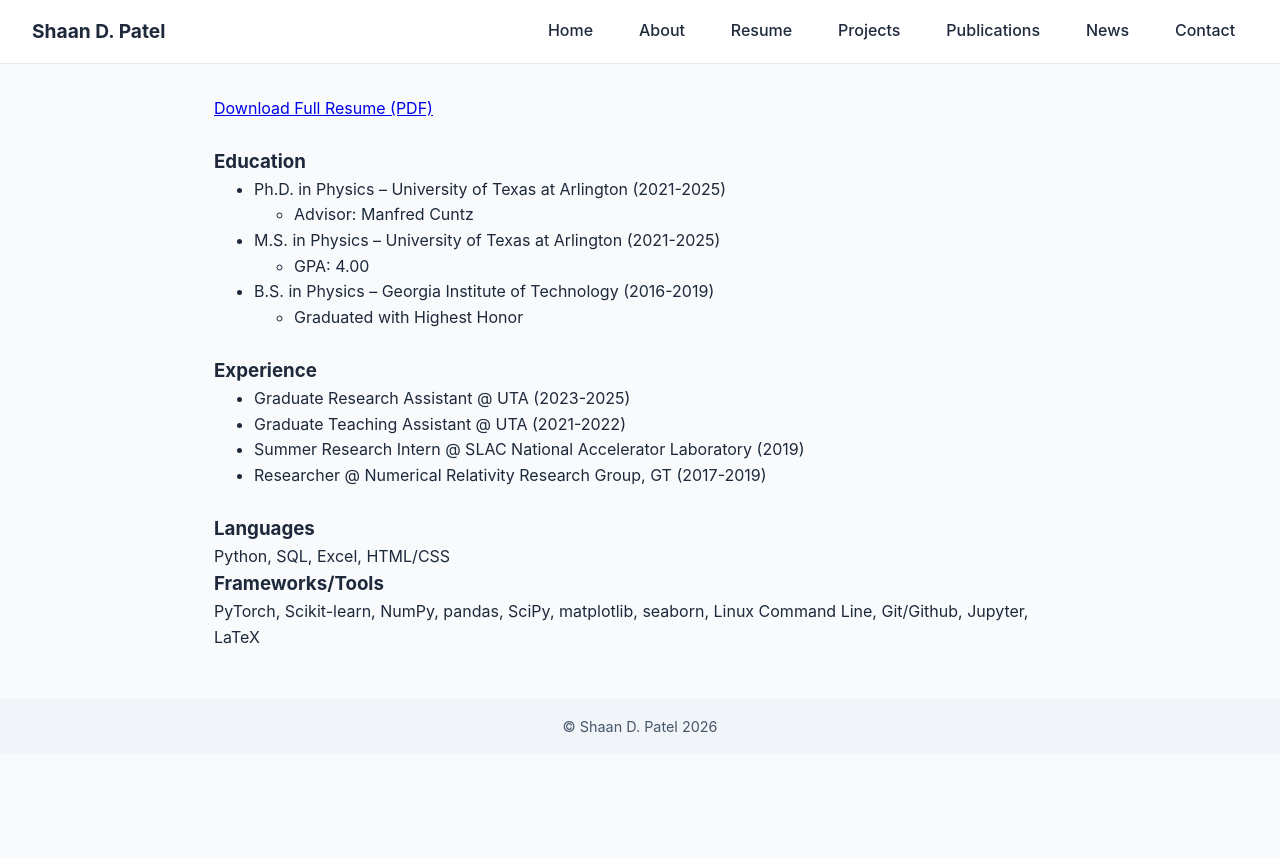
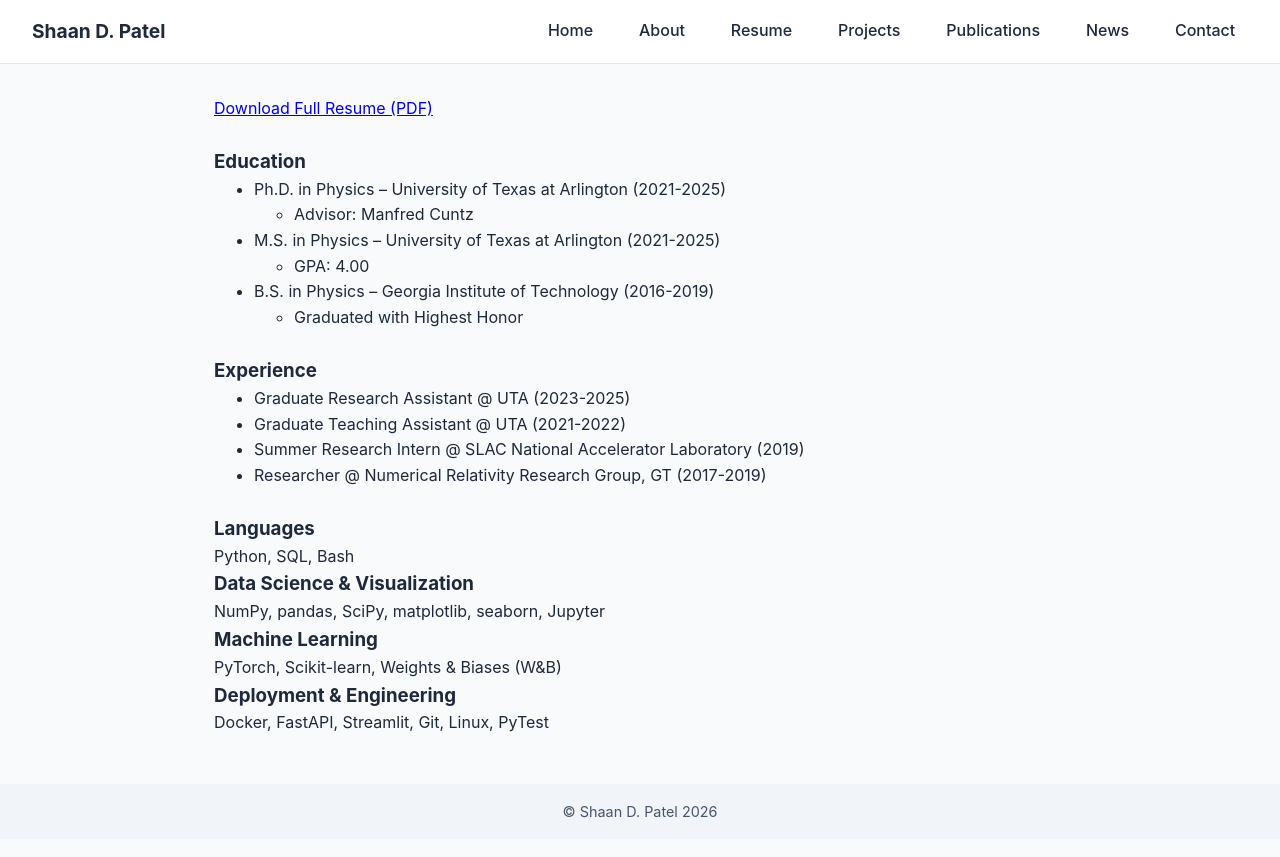
Before and after one commit to shaandpatel/shaandpatel.github.io, a Jekyll site: the page built from resume.md, in a window 1280 px wide. Shown: the top 857 px of the page. Built offline with Jekyll 4.4.1, drawn with Linux system fonts in a browser that asks for light colours.

Commit message:
updated skills section

```diff
--- a/resume.md
+++ b/resume.md
@@ -26,7 +26,13 @@ title: "Resume"
 <p>&nbsp;</p>
 
 ### Languages
-Python, SQL, Excel, HTML/CSS
+Python, SQL, Bash
 
-### Frameworks/Tools
-PyTorch, Scikit-learn, NumPy, pandas, SciPy, matplotlib, seaborn, Linux Command Line, Git/Github, Jupyter, LaTeX
+### Data Science & Visualization
+NumPy, pandas, SciPy, matplotlib, seaborn, Jupyter
+
+### Machine Learning
+PyTorch, Scikit-learn, Weights & Biases (W&B)
+
+### Deployment & Engineering
+Docker, FastAPI, Streamlit, Git, Linux, PyTest
```
